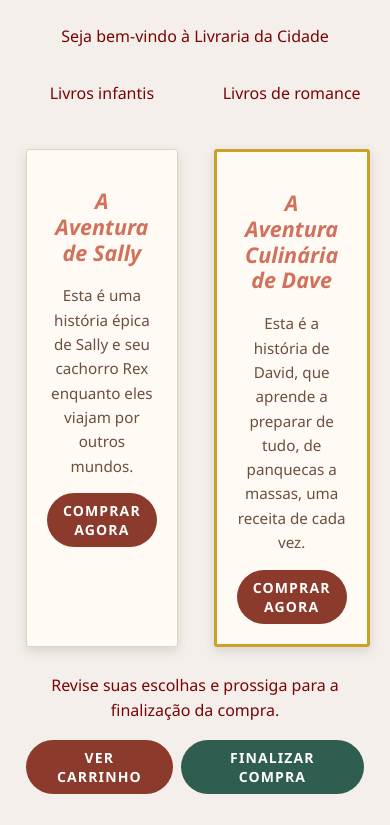
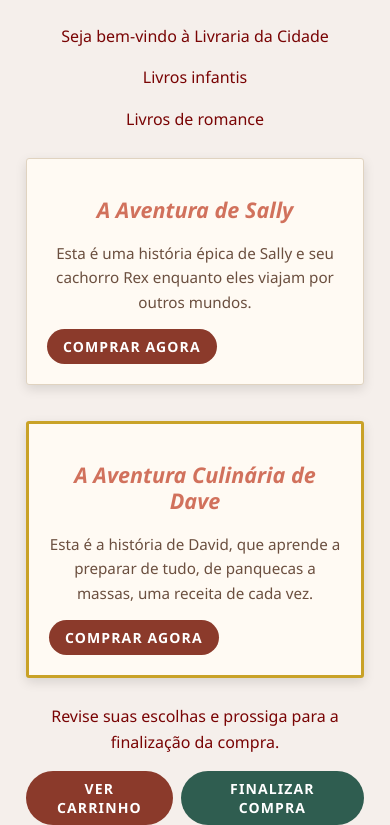
Before and after one commit to claudioelo/Imp-rio-das-Letras, a plain HTML site: page index.html in a window 390 px wide. Shown: the part 129-954 px from the top of the page. Before the commit the page ends 923 px from the top, so only its background shows below. Drawn offline with Linux system fonts and the light colour scheme.

Commit message:
Cards responsivos com auto-fit e minmax

```diff
--- a/index.html
+++ b/index.html
@@ -9,11 +9,16 @@
 </head>
 
 <body>
+
+
+
   <h1>Livraria da Cidade</h1>
   <p>Seja bem-vindo à Livraria da Cidade</p>
+
+  <p class="livros">Livros infantis</p>
+  <p class="livros">Livros de romance</p>
+
   <div class="card-container">
-    <p class="livros">Livros infantis</p>
-    <p class="livros">Livros de romance</p>
 
     <div class="card" id="sally-adventure-book">
       <h2>A Aventura de Sally</h2>
@@ -26,6 +31,8 @@
       <p>Esta é a história de David, que aprende a preparar de tudo, de panquecas a massas, uma receita de cada vez.</p>
       <button class="btn">comprar agora</button>
     </div>
+</div>
+
   </div>
 
   <p>Revise suas escolhas e prossiga para a finalização da compra.</p>
--- a/styles.css
+++ b/styles.css
@@ -60,7 +60,7 @@ p {
 
 .card-container{
     display: grid;
-    grid-template-columns: repeat(2, 1fr);
+    grid-template-columns: repeat(auto-fit, minmax(250px, 1fr));
     gap: 1rem;
 }
 
@@ -104,5 +104,5 @@ p {
 }
 
 .card:hover .btn {
-    transform: translateX(250px);
+    transform: translateX(200px);
 }
```
